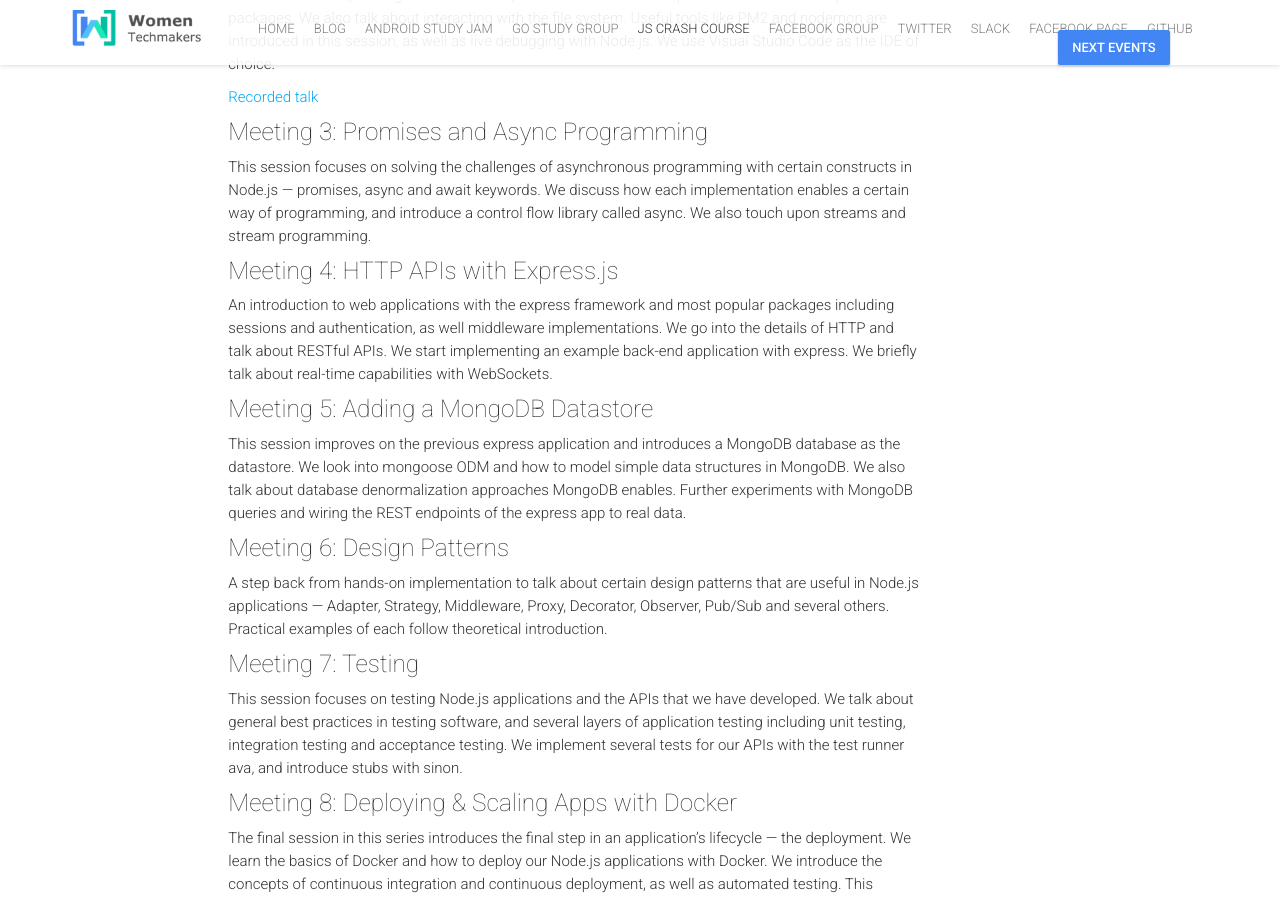
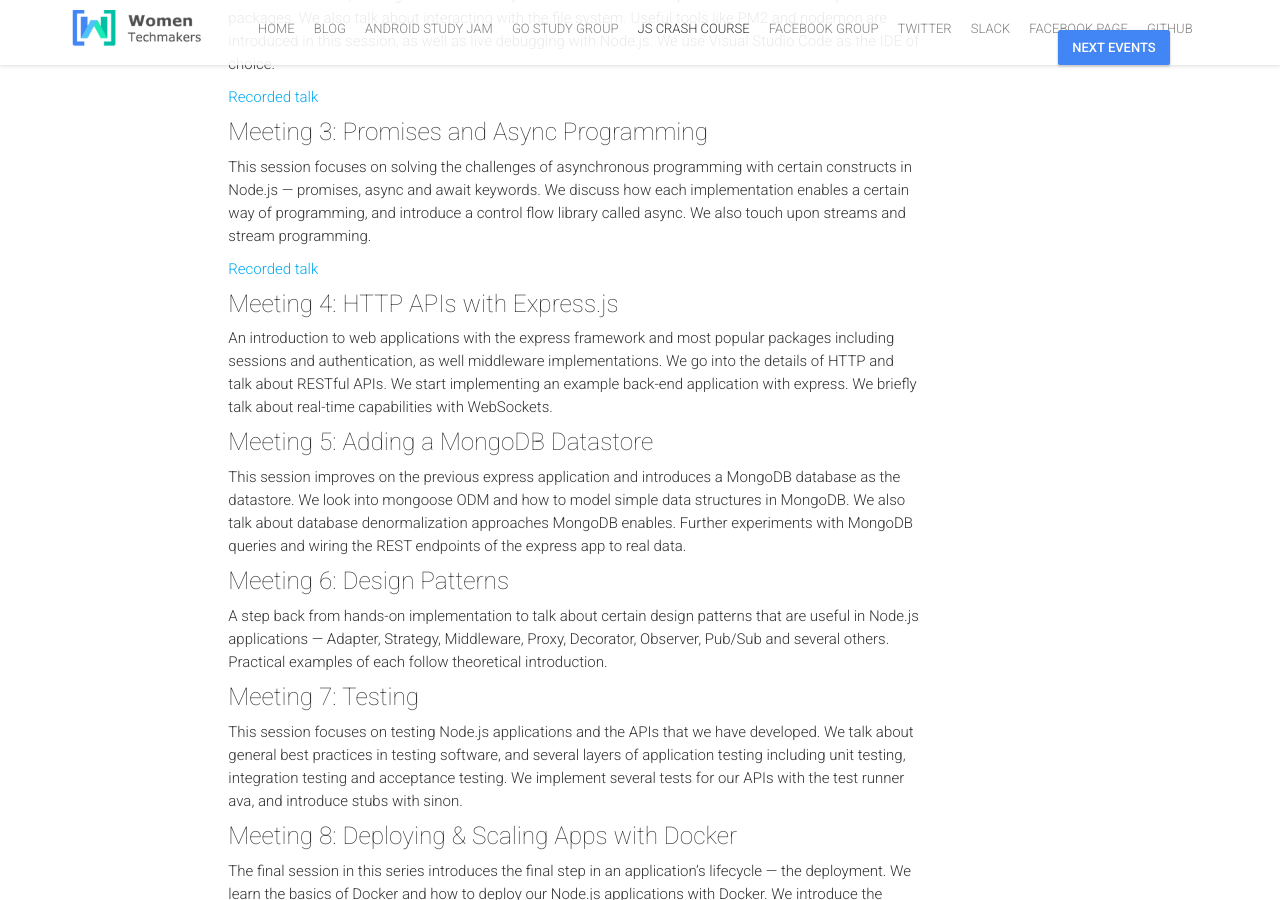
Before and after one commit to WTMBerlin/wtmberlin.github.io, a Jekyll site: the page built from javascript-crash-course.md, in a window 1280 px wide and 900 px high, scrolled down 1384 px. Built offline with Jekyll 4.4.1, drawn with Linux system fonts in a browser that asks for light colours; nearby versions of some CDN libraries; comment, search, counter and statistics services are not loaded.

Commit message:
Add recording of JS lecture#3

```diff
--- a/javascript-crash-course.md
+++ b/javascript-crash-course.md
@@ -38,6 +38,8 @@
 ###### Meeting 3: Promises and Async Programming
 
 This session focuses on solving the challenges of asynchronous programming with certain constructs in Node.js — promises, async and await keywords. We discuss how each implementation enables a certain way of programming, and introduce a control flow library called async. We also touch upon streams and stream programming.
+
+[Recorded talk](https://youtu.be/RH_lwP-mjVM)
 
 ###### Meeting 4: HTTP APIs with Express.js
 
```
